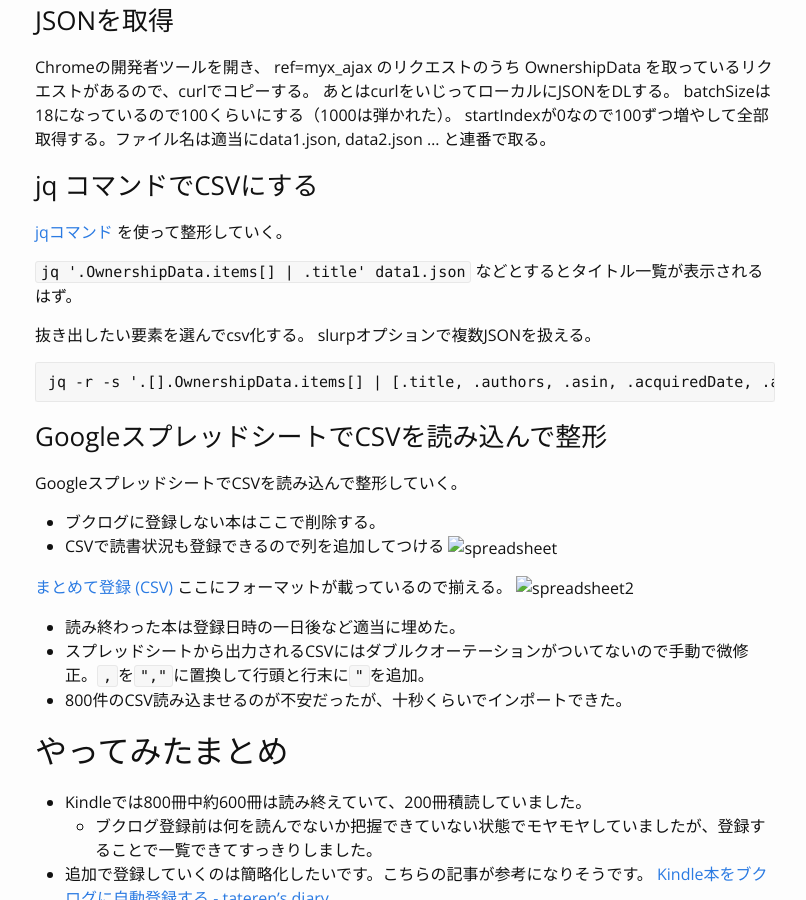
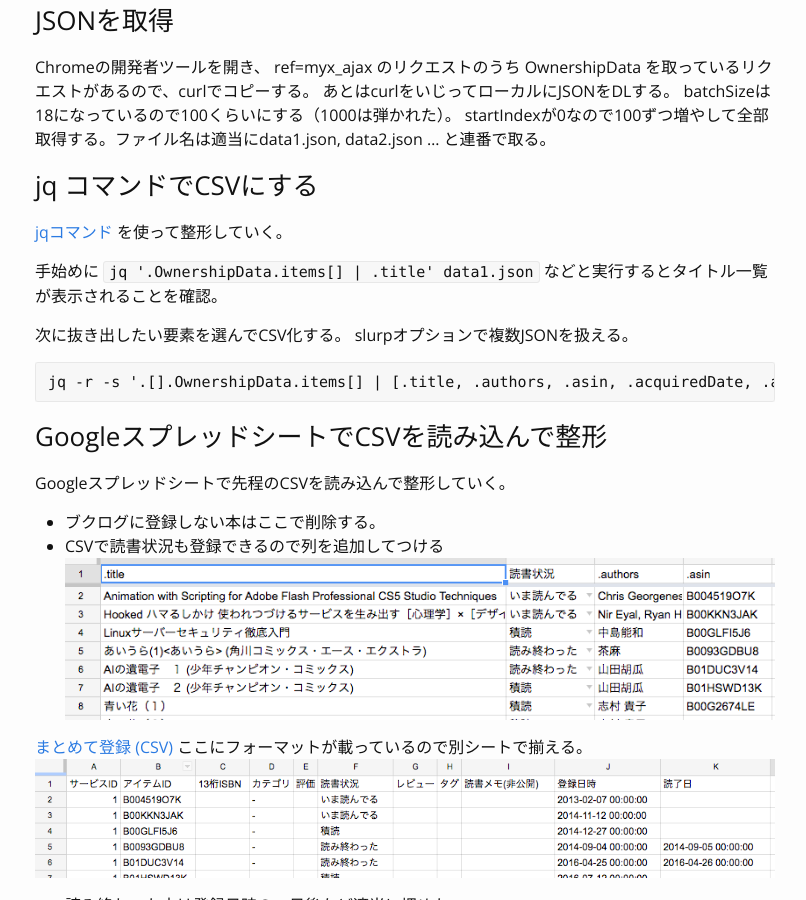
Before and after one commit to hushin/hushin.github.io, a Jekyll site: the page built from _posts/2016-10-09-kindle-json.md, in a window 1280 px wide and 900 px high, scrolled down 547 px. Shown: the whole window, without its empty margins (235-1041 px from the left). Built offline with Jekyll 4.4.1, drawn with Linux system fonts in a browser that asks for light colours; comment, search, counter and statistics services are not loaded.

Commit message:
fix images

````diff
--- a/_posts/2016-10-09-kindle-json.md
+++ b/_posts/2016-10-09-kindle-json.md
@@ -27,9 +27,9 @@ startIndexが0なので100ずつ増やして全部取得する。ファイル名
 
 [jqコマンド](http://stedolan.github.io/jq/) を使って整形していく。
 
-`jq '.OwnershipData.items[] | .title' data1.json` などとするとタイトル一覧が表示されるはず。
+手始めに `jq '.OwnershipData.items[] | .title' data1.json` などと実行するとタイトル一覧が表示されることを確認。
 
-抜き出したい要素を選んでcsv化する。 slurpオプションで複数JSONを扱える。
+次に抜き出したい要素を選んでCSV化する。 slurpオプションで複数JSONを扱える。
 
 ```
 jq -r -s '.[].OwnershipData.items[] | [.title, .authors, .asin, .acquiredDate, .acquiredTime, .sortableTitle, .sortableAuthors, .numericFileSize, .isPurchased] | @csv' *.json > all.csv
@@ -37,17 +37,16 @@ jq -r -s '.[].OwnershipData.items[] | [.title, .authors, .asin, .acquiredDate, .
 
 ### GoogleスプレッドシートでCSVを読み込んで整形
 
-GoogleスプレッドシートでCSVを読み込んで整形していく。
+Googleスプレッドシートで先程のCSVを読み込んで整形していく。
 
 - ブクログに登録しない本はここで削除する。
 - CSVで読書状況も登録できるので列を追加してつける
-![spreadsheet](../images/2016/spreadsheet.png)
+![spreadsheet](/images/2016/spreadsheet.png)
 
 
 [まとめて登録 (CSV)](http://booklog.jp/input/file)
-ここにフォーマットが載っているので揃える。
-![spreadsheet2](../images/2016/spreadsheet2.png)
-
+ここにフォーマットが載っているので別シートで揃える。
+![spreadsheet2](/images/2016/spreadsheet2.png)
 
 - 読み終わった本は登録日時の一日後など適当に埋めた。
 - スプレッドシートから出力されるCSVにはダブルクオーテーションがついてないので手動で微修正。`,`を`","`に置換して行頭と行末に`"`を追加。
````
